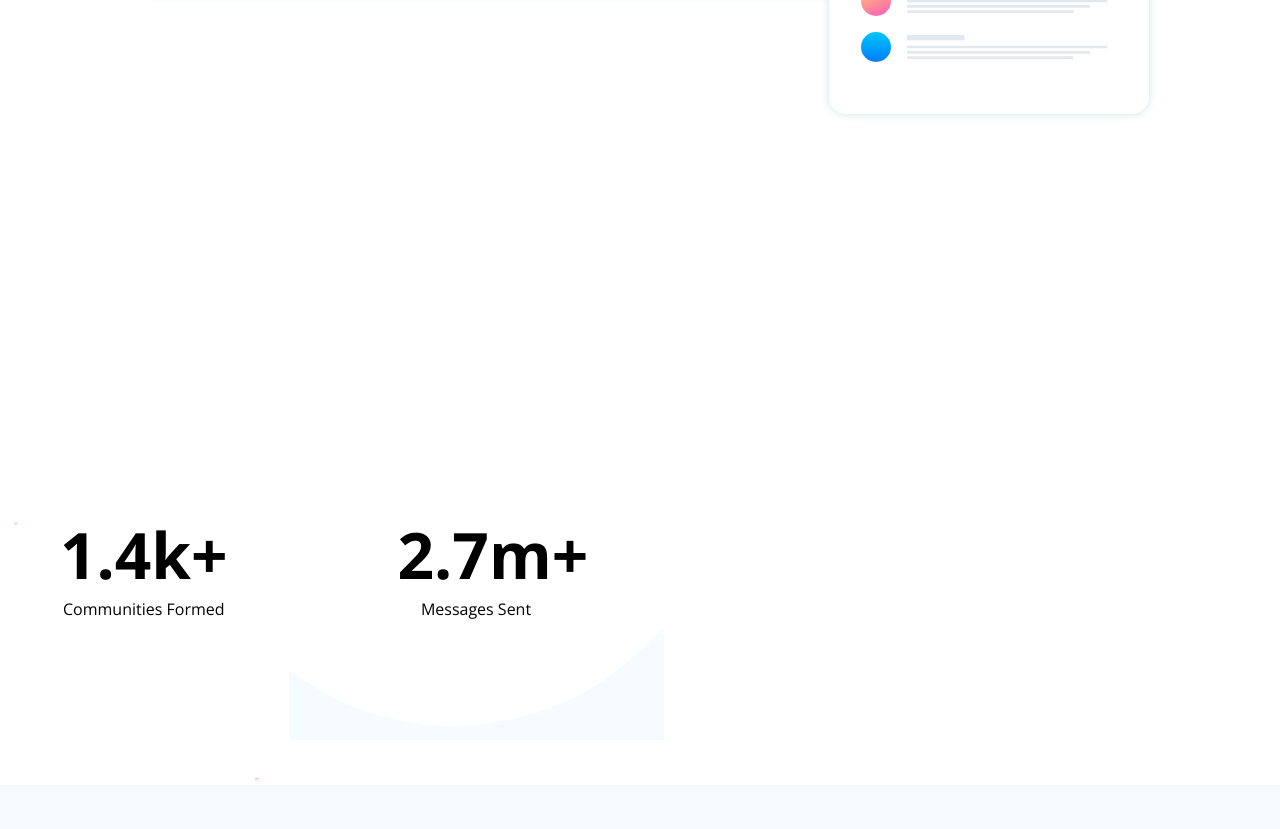
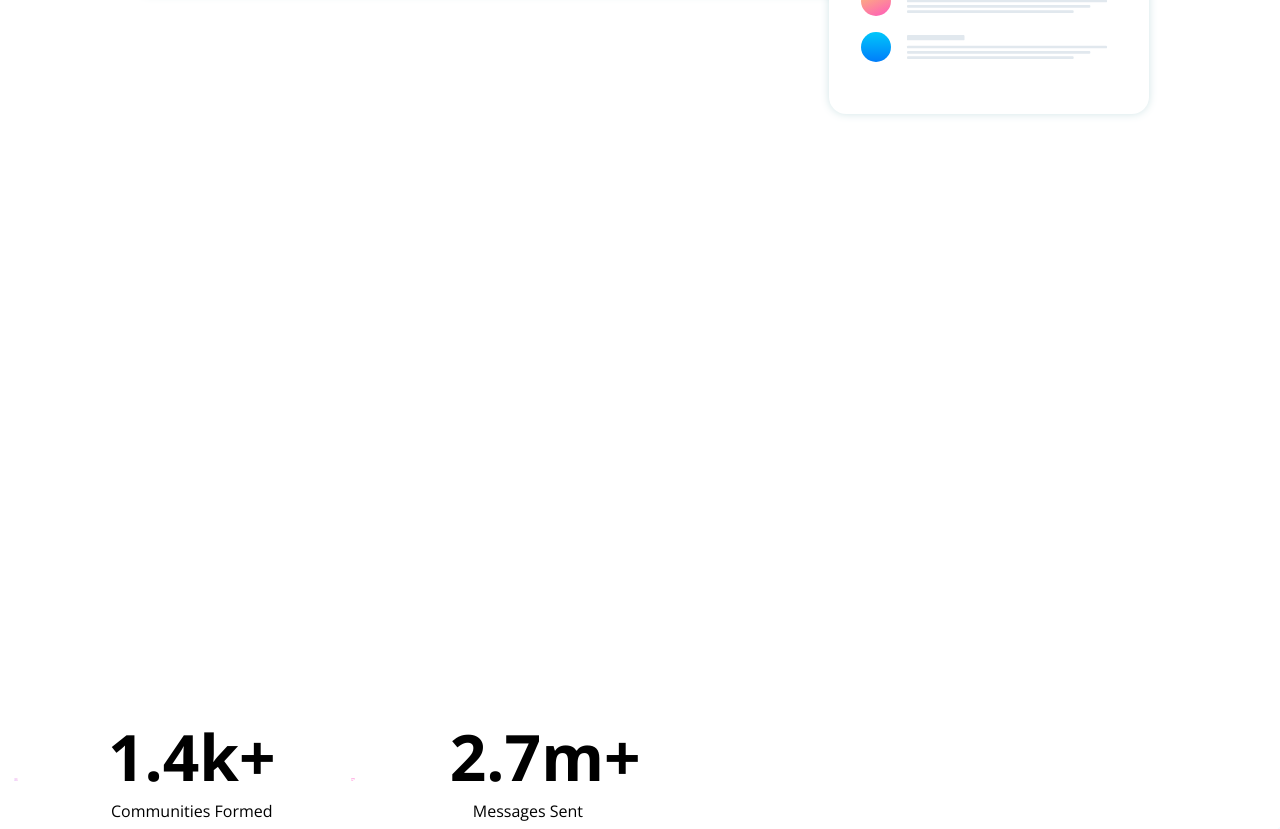
Before and after one commit to sclingan/huddle-landing-page, a plain HTML site: page index.html in a window 1280 px wide. Shown: the part 1460-2289 px from the top of the page. Drawn offline with nearby package versions, Linux system fonts and the light colour scheme.

Commit message:
adding semantic html and desktop responsive

```diff
--- a/index.css
+++ b/index.css
@@ -177,7 +177,7 @@
     margin: 0;
     padding: 0;
     display: block;
-    max-width: 100%;
+    min-width: 100%;
 }
 
 .div--text-grow {
@@ -320,18 +320,24 @@
 
     .section--stats {
         display: flex;
+        flex-direction: row;
+        gap: 3rem;
+        align-items: baseline;
     }
 
     .section--grow {
         display: flex;
+        flex-direction: row-reverse;
     }
 
     .section--flowing {
         display: flex;
+        flex-direction: row;
     }
 
     .section--users {
         display: flex;
+        flex-direction: row-reverse;
     }
 
 }
--- a/index.html
+++ b/index.html
@@ -47,7 +47,7 @@
   <img src="./images/screen-mockups.svg" alt="screen mockups showing full screen and mobile sizes">
 
   <section class="section--stats">
-    <div class="div--icon-comunities">
+    <div class="div--icon-communities">
       <img src="./images/icon-communities.svg" class="icon" alt="commuities icon">
     </div>
 
@@ -63,9 +63,10 @@
     <div class="div--text-stats">
       <h2 class="h2--messages">2.7m+</h2>
       <p class="p--text-stats">Messages Sent</p>
-      <img src="./images/bg-section-top-mobile-1.svg" class="wave">
+      <!-- <img src="./images/bg-section-top-mobile-1.svg" class="wave"> -->
     </div>
   </section>
+      <img src="./images/bg-section-top-mobile-1.svg" class="wave">
 
   <section class="section--grow">
     <div class="div--illustration-grow">
@@ -78,8 +79,9 @@
      Think of the insightful conversations you miss out on with a feedback form.
   </p>
  </div>
+ <!-- <img src="./images/bg-section-bottom-mobile-1.svg" class="wave"> -->
+  </section>
  <img src="./images/bg-section-bottom-mobile-1.svg" class="wave">
-  </section>
 
   <section class="section--flowing">
     <div class="div--illustration-flowing">
@@ -94,9 +96,10 @@
     </div>
   </section>
 
+    <img src="./images/bg-section-top-mobile-2.svg" class="wave">
 
   <section class="section--users">
-    <img src="./images/bg-section-top-mobile-2.svg" class="wave">
+    <!-- <img src="./images/bg-section-top-mobile-2.svg" class="wave"> -->
     <div class="div--illustration-users">
       <img src="./images/illustration-your-users.svg" alt="your users illustration">
     </div>
@@ -107,8 +110,9 @@
         once signed in to your app, your users can start chatting immediately.
      </p>
     </div>
+    <!-- <img src="./images/bg-section-bottom-mobile-2.svg" class="wave"> -->
+  </section>
     <img src="./images/bg-section-bottom-mobile-2.svg" class="wave">
-  </section>
 
   <section class="footer--info">
     <h2>Ready To Build Your Community?</h2>
```
